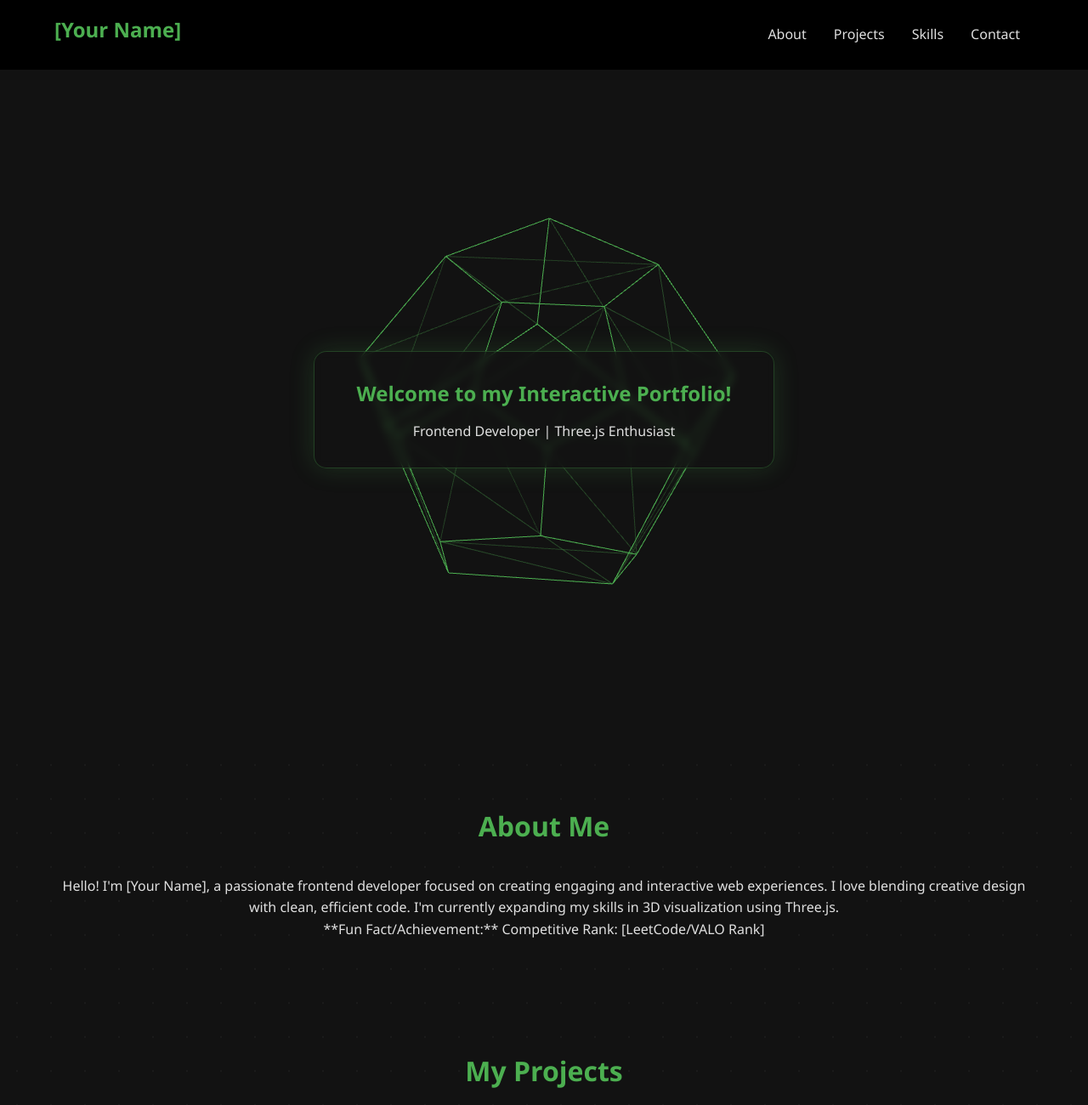
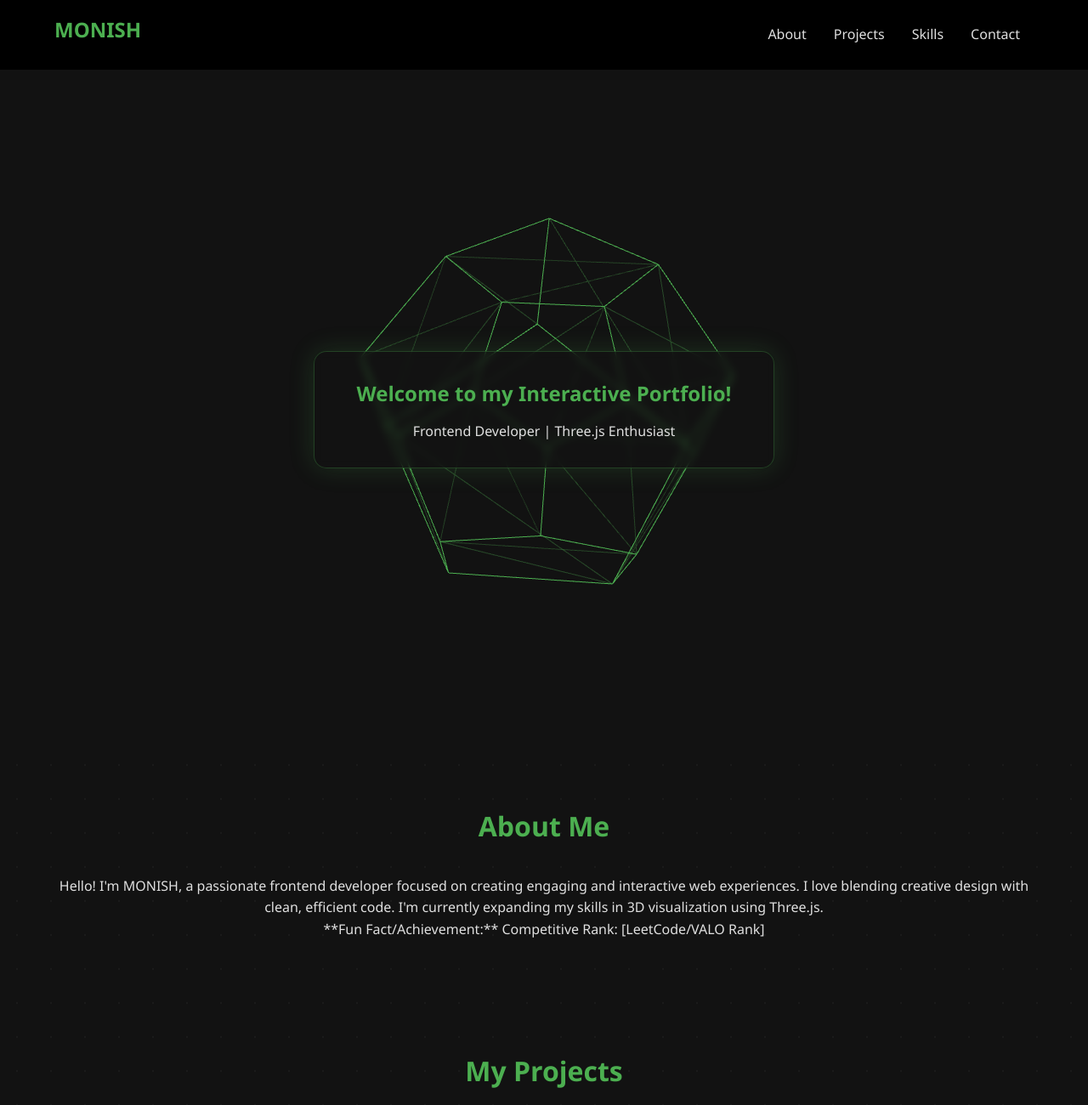
Before and after one commit to monishrv/interactive-portfolio, a plain HTML site: page index.html in a window 1280 px wide. Shown: the top 1300 px of the page at 85% size. Drawn offline with nearby package versions, Linux system fonts and the light colour scheme.

Commit message:
Initial commit: Complete interactive portfolio structure and three.js implementation

```diff
--- a/index.html
+++ b/index.html
@@ -3,14 +3,14 @@
 <head>
     <meta charset="UTF-8">
     <meta name="viewport" content="width=device-width, initial-scale=1.0">
-    <title>My Interactive Portfolio - Three.js Enhanced</title>
+    <title>MONISH - Interactive Portfolio</title>
 
     <link rel="stylesheet" href="styles.css">
 </head>
 <body>
 
     <nav id="navbar">
-        <h1>[Your Name]</h1>
+        <h1>MONISH</h1>
         <ul>
             <li><a href="#about">About</a></li>
             <li><a href="#projects">Projects</a></li>
@@ -31,7 +31,7 @@
     <section id="about">
         <h3>About Me</h3>
         <p>
-            Hello! I'm [Your Name], a passionate frontend developer focused on creating engaging and interactive web experiences. I love blending creative design with clean, efficient code. I'm currently expanding my skills in 3D visualization using Three.js.
+            Hello! I'm MONISH, a passionate frontend developer focused on creating engaging and interactive web experiences. I love blending creative design with clean, efficient code. I'm currently expanding my skills in 3D visualization using Three.js.
         </p>
         <p class="achievements">
             **Fun Fact/Achievement:** Competitive Rank: [LeetCode/VALO Rank]
```
